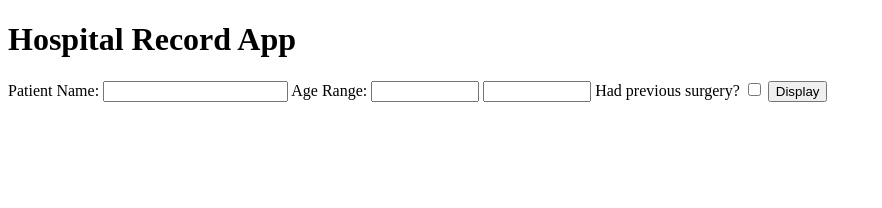
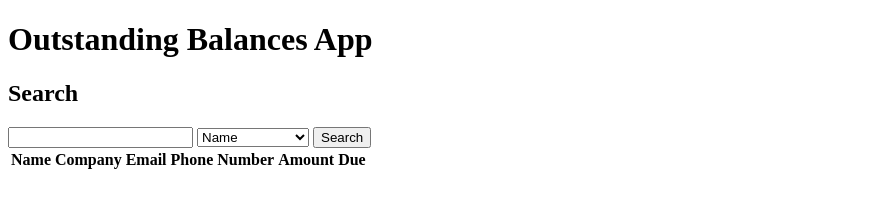
Before and after one commit to AdamFrankWhite/Records-App, a plain HTML site: page index.html in a window 1280 px wide. Shown: the whole page, without its empty margins (0-882 px from the left). Drawn offline with nearby package versions, Linux system fonts and the light colour scheme.

Commit message:
added table output

```diff
--- a/index.html
+++ b/index.html
@@ -2,24 +2,44 @@
 <html>
 	<head>
 		<link rel="stylesheet" href="styles.css">
-		<title>Hospital Record App</title>
+		<title>Employee Records App</title>
 		<meta name="viewport" content="width=device-width, initial-scale=1.0, maximum-scale=1.0, user-scalable=no" />
 	</head>
 	<body>
-		<h1>Hospital Record App</h1>
-		<label for="name">Patient Name: </label>
-		<input id="name" type="text">
+		<h1>Outstanding Balances App</h1>
+		<div class="wrapper">
+			<div class="menu">
+				<h2>Search</h2>
+				<div class="container">
+					<input id="search" type="text">
+          <select>
+            <option>Name</option>
+            <option>Company</option>
+            <option>Email</option>
+            <option>Phone Number</option>
+            <option>Balance</option>
+          </select>
+					<button>Search</button>
+				</div>
+			</div>
+		</div>
+		<div class="container">
+      <table>
+        <thead>
+          <tr>
+            <th>Name</th>
+            <th>Company</th>
+            <th>Email</th>
+            <th>Phone Number</th>
+            <th>Amount Due</th>
+            <th></th>
+          </tr>
+        </thead>
+        <tbody id="results">
+        </tbody>
+      </table>
 
-		<label for="age_min">Age Range: </label>
-		<input id="age_min" type="number">
-		<input id="age_max" type="number">
-
-		<label for="had_surgery">Had previous surgery? </label>
-		<input id="had_surgery" type="checkbox">
-
-		<button type="submit">Display</button>
-
-		<section id="results"></section>
+    </div>
 
 
 		<script src="https://code.jquery.com/jquery-3.3.1.js" integrity="sha256-2Kok7MbOyxpgUVvAk/HJ2jigOSYS2auK4Pfzbm7uH60=" crossorigin="anonymous"></script>
```
